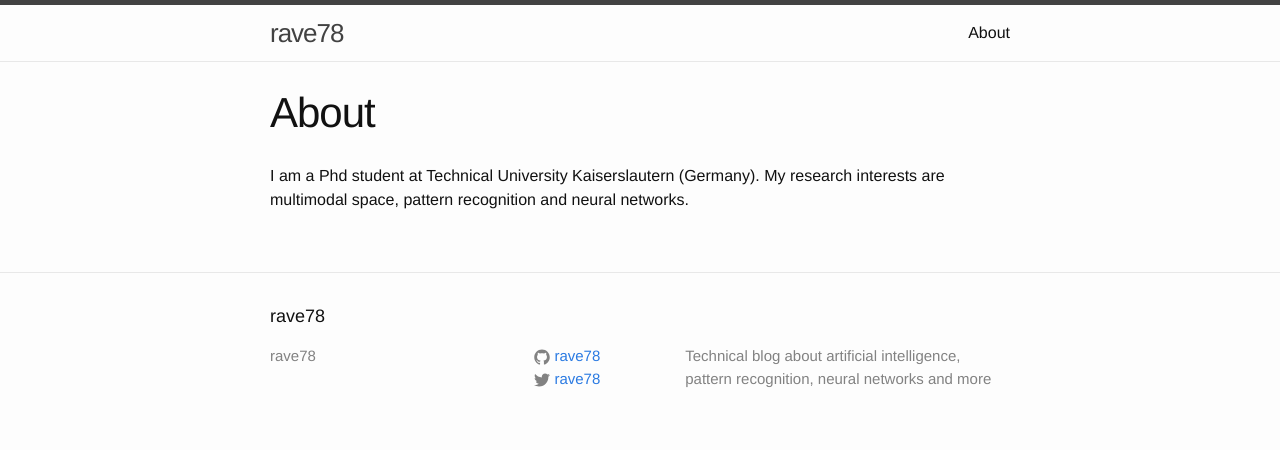
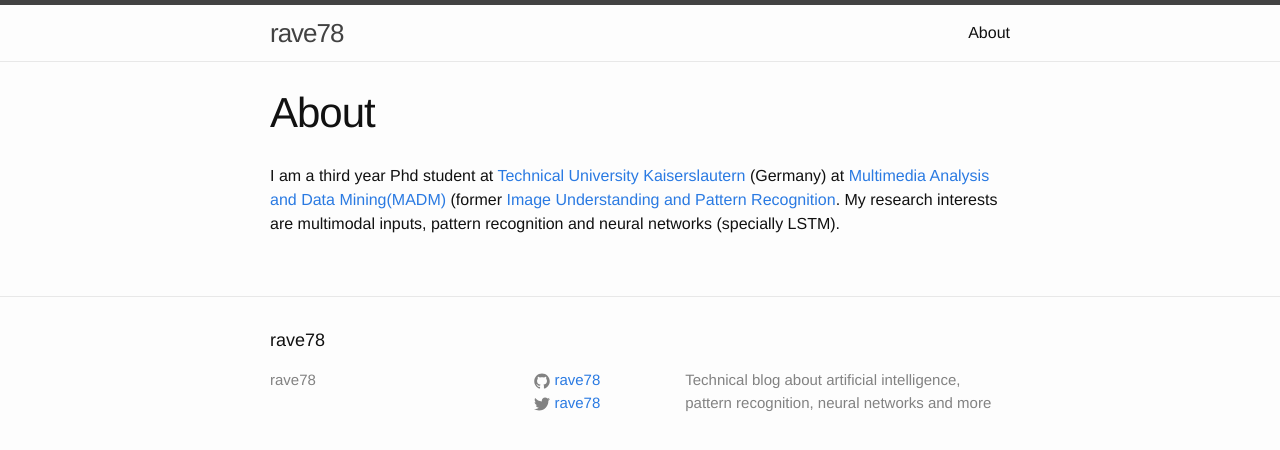
Before and after one commit to rave78/rave78.github.io, a Jekyll site: the page built from about.md, in a window 1280 px wide. Shown: the top 450 px of the page. Built offline with Jekyll 4.4.1, drawn with Linux system fonts in a browser that asks for light colours.

Commit message:
first post and modifying about

```diff
--- a/about.md
+++ b/about.md
@@ -3,6 +3,6 @@ layout: page
 title: About
 permalink: /about/
 ---
-I am a Phd student at Technical University Kaiserslautern (Germany).  My
-research interests are multimodal space, pattern recognition and neural
-networks.
+I am a third year Phd student at [Technical University Kaiserslautern](http://www.uni-kl.de/startseite/) (Germany) at [Multimedia Analysis and Data
+Mining(MADM)](http://www.madm.eu) (former [Image Understanding and Pattern Recognition](http://www.iupr.com).  My
+research interests are multimodal inputs, pattern recognition and neural networks (specially LSTM).
```
Also changed, not shown: _posts/2014-09-14-first-post.markdown (added, +20 -0 lines).
